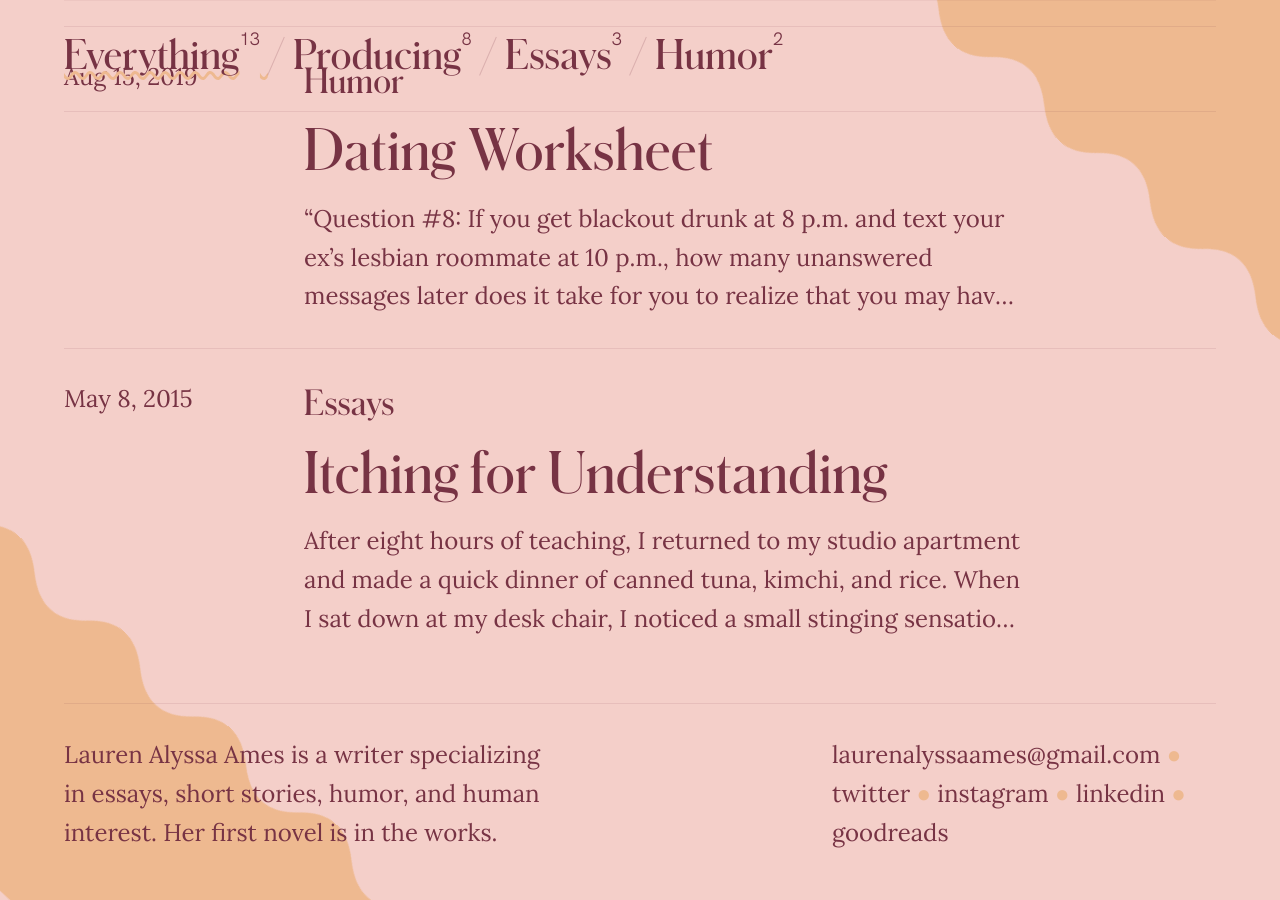
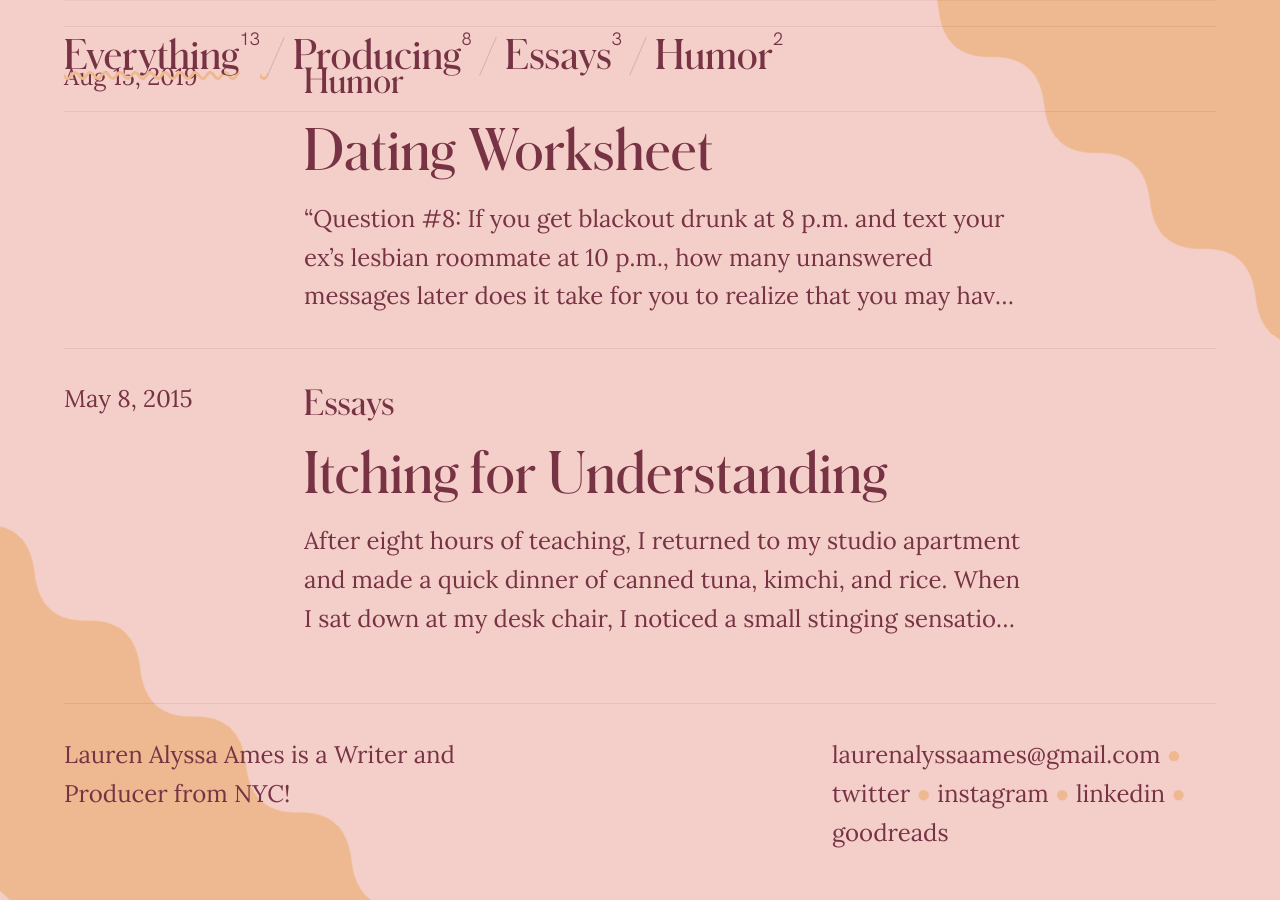
Before and after one commit to smittenn/laa-blog, a Jekyll site: the page built from index.md, in a window 1280 px wide and 900 px high, scrolled down 4887 px. Built offline with Jekyll 4.4.1, drawn with Linux system fonts in a browser that asks for light colours.

Commit message:
Updated Config

```diff
--- a/_config.yml
+++ b/_config.yml
@@ -16,8 +16,7 @@ defaults:
     theme_color: ''
 permalink: "/:title/"
 email: laurenalyssaames@gmail.com
-description: Lauren Alyssa Ames is a writer specializing in essays, short stories,
-  humor, and human interest.  Her first novel is in the works.
+description: Lauren Alyssa Ames is a Writer and Producer from NYC!
 url: https://smittenn.github.io
 twitter_username: laurynaymes
 instagram_username: laurynaymes
```
